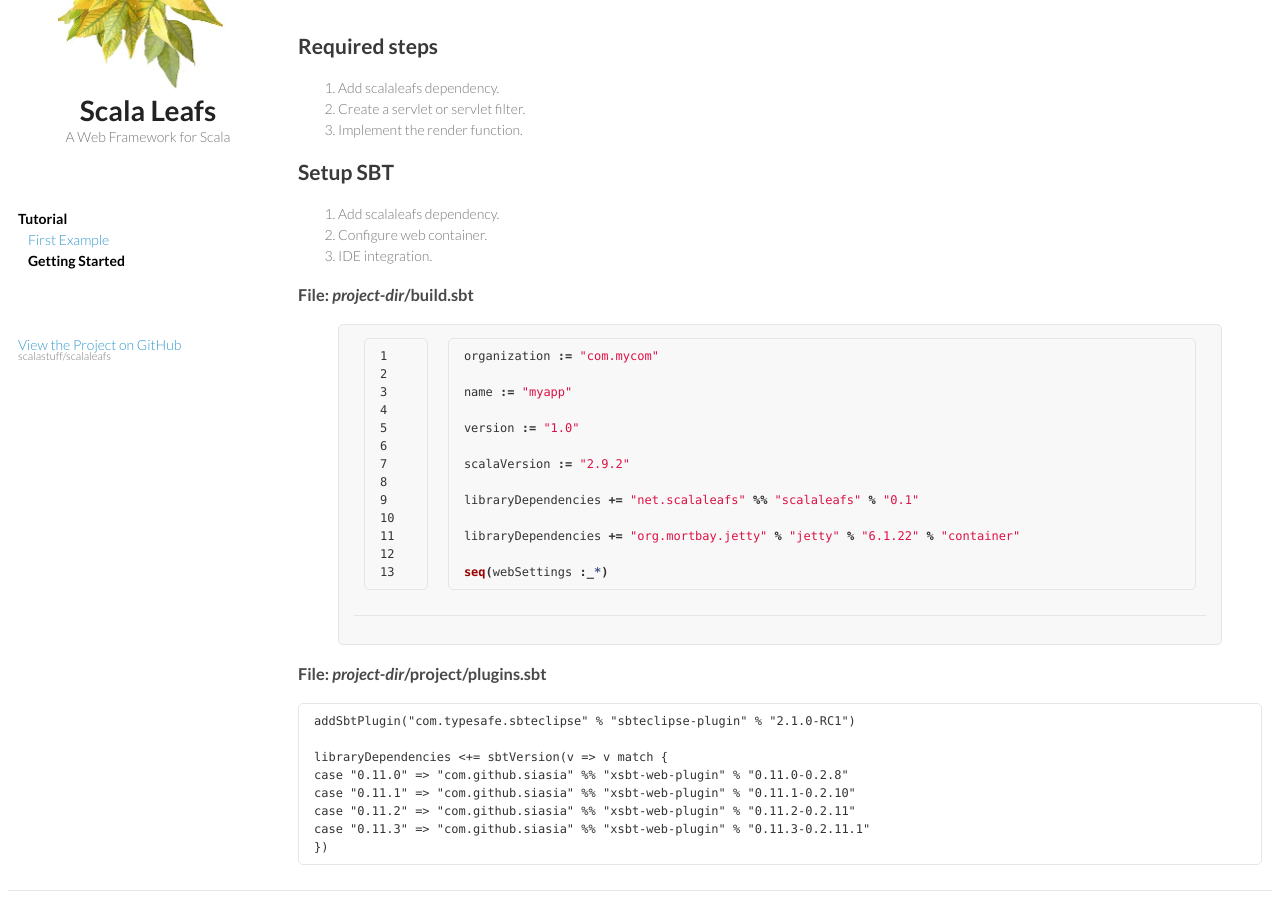
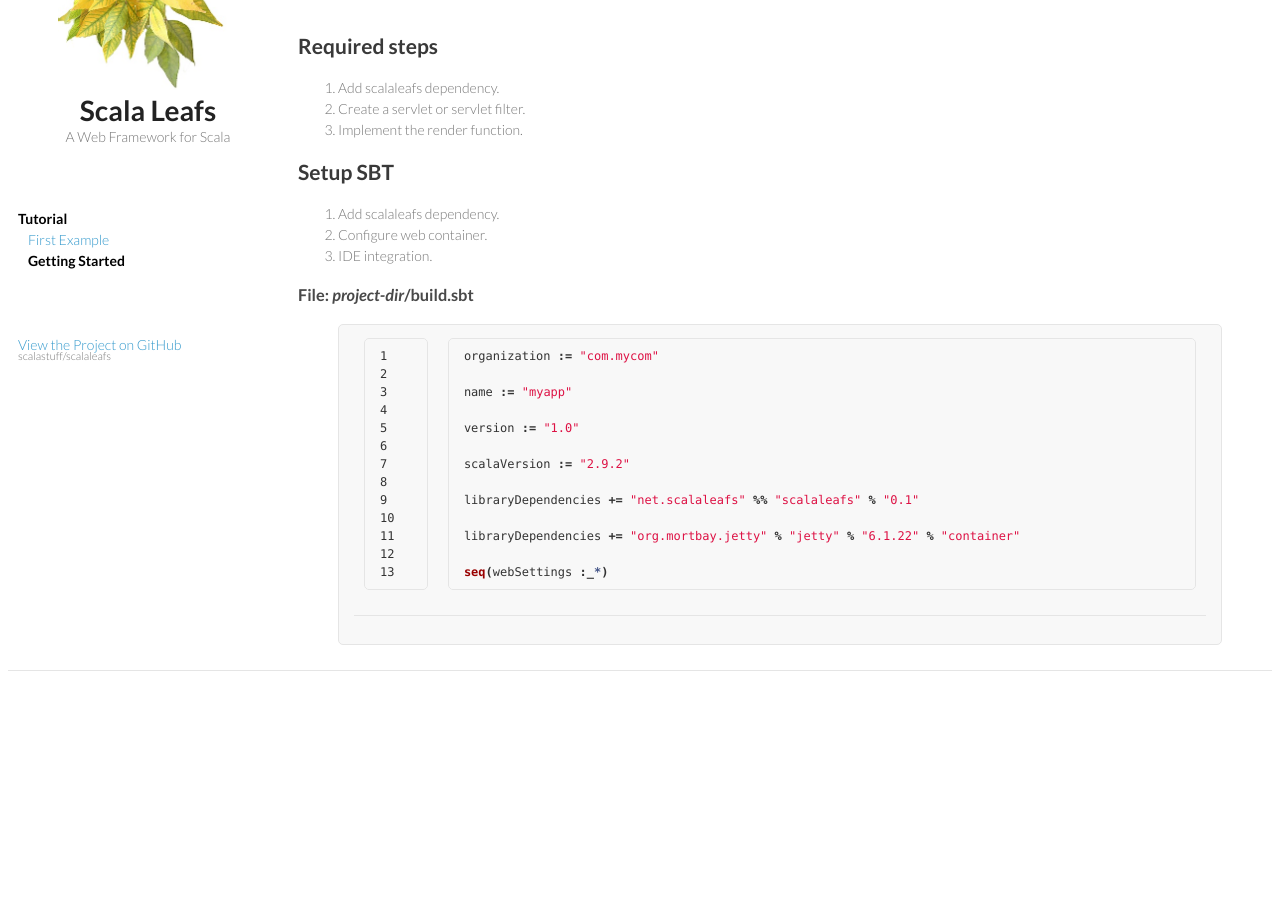
Before and after one commit to scalastuff/scalaleafs, a Jekyll site: the page built from getting-started.md, in a window 1280 px wide. Built offline with Jekyll 4.4.1, drawn with Linux system fonts in a browser that asks for light colours.

Commit message:
Updated getting-started.md

````diff
--- a/getting-started.md
+++ b/getting-started.md
@@ -33,15 +33,3 @@ libraryDependencies += "org.mortbay.jetty" % "jetty" % "6.1.22" % "container"
 
 seq(webSettings :_*)
 {% endhighlight %}
-
-### File: *project-dir*/project/plugins.sbt
-```
-addSbtPlugin("com.typesafe.sbteclipse" % "sbteclipse-plugin" % "2.1.0-RC1")
-
-libraryDependencies <+= sbtVersion(v => v match {
-case "0.11.0" => "com.github.siasia" %% "xsbt-web-plugin" % "0.11.0-0.2.8"
-case "0.11.1" => "com.github.siasia" %% "xsbt-web-plugin" % "0.11.1-0.2.10"
-case "0.11.2" => "com.github.siasia" %% "xsbt-web-plugin" % "0.11.2-0.2.11"
-case "0.11.3" => "com.github.siasia" %% "xsbt-web-plugin" % "0.11.3-0.2.11.1"
-})
-```
````
